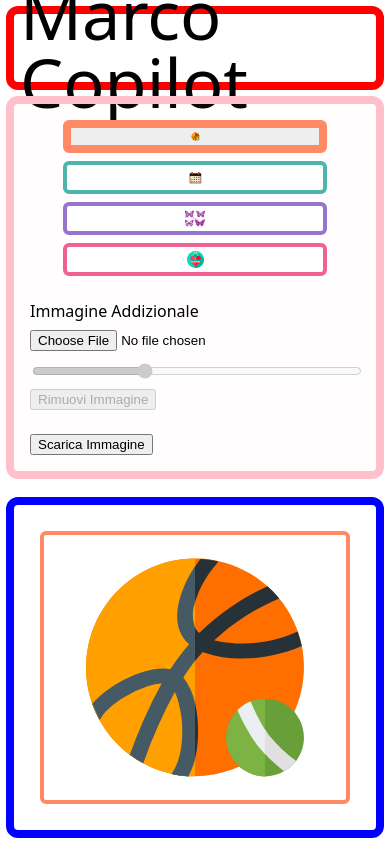
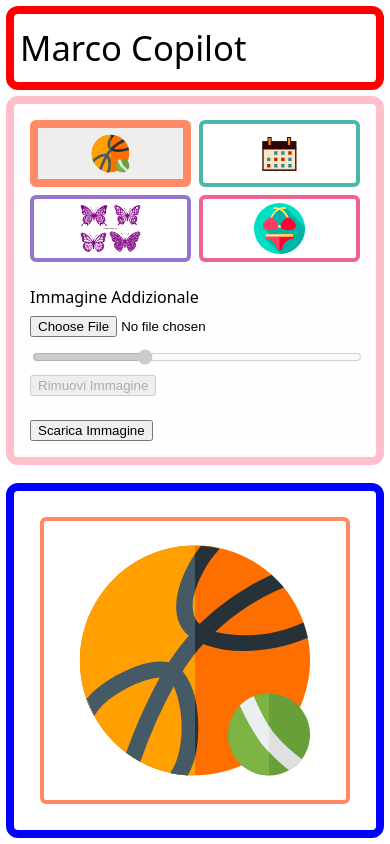
Before and after one commit to Muzietto/maffie-copilot-from-start, a plain HTML site: page index.html in a window 390 px wide. Drawn offline with Linux system fonts and the light colour scheme.

Commit message:
responsive for portrait smartphones

```diff
--- a/css/style.css
+++ b/css/style.css
@@ -214,4 +214,24 @@ body {
         width: 100%;
         height: auto;
     }
+
+    /* Smartphone (portrait) tweaks: reduce title size and make thumbnails two per row */
+    #title {
+        /* smaller title to fit small screens: 6vh minus borders (top+bottom = 16px) */
+        font-size: calc(6vh - 16px);
+        line-height: 1;
+    }
+
+    .thumbnails {
+        display: flex;
+        flex-direction: row;
+        flex-wrap: wrap;
+        gap: 8px;
+        justify-content: space-between;
+    }
+
+    .thumbnails .thumb {
+        width: calc(50% - 4px);
+        box-sizing: border-box;
+    }
 }
```
